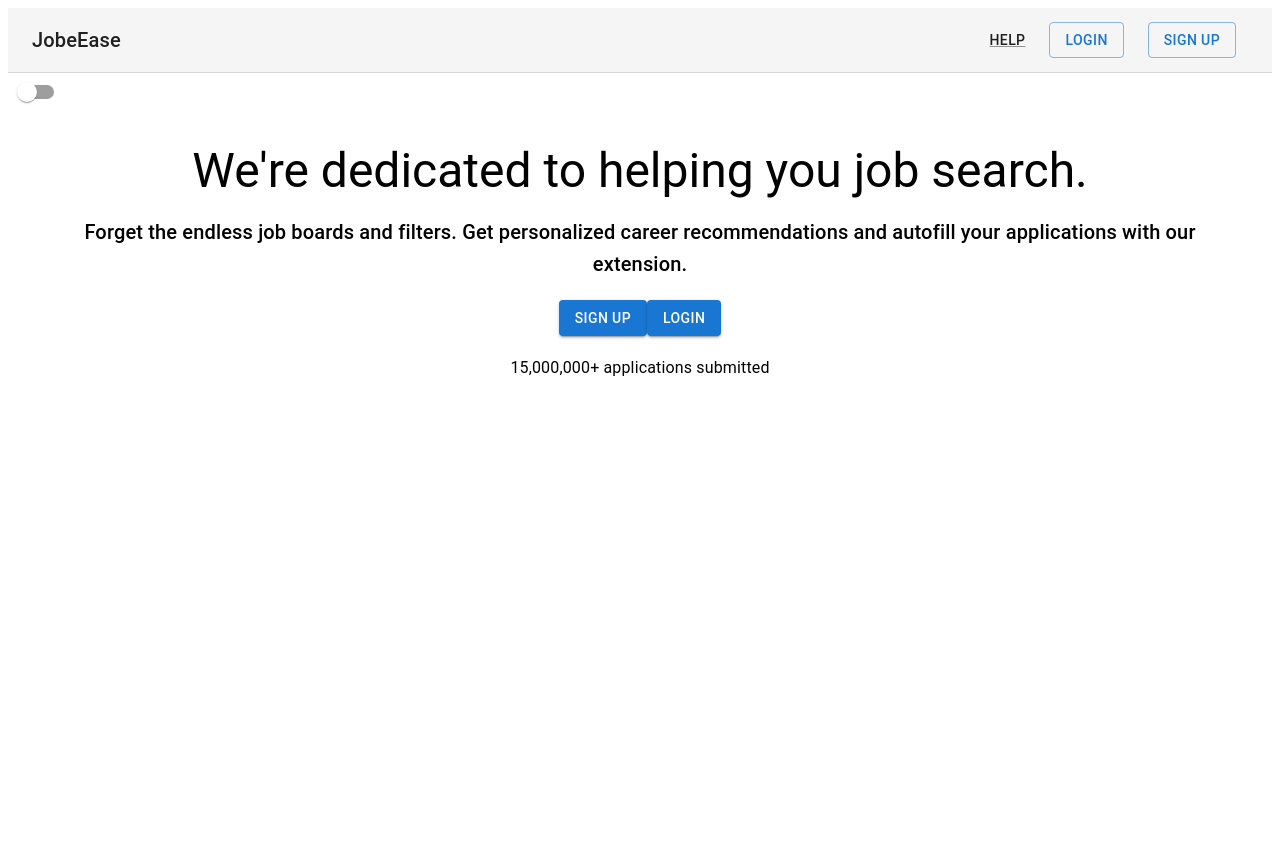
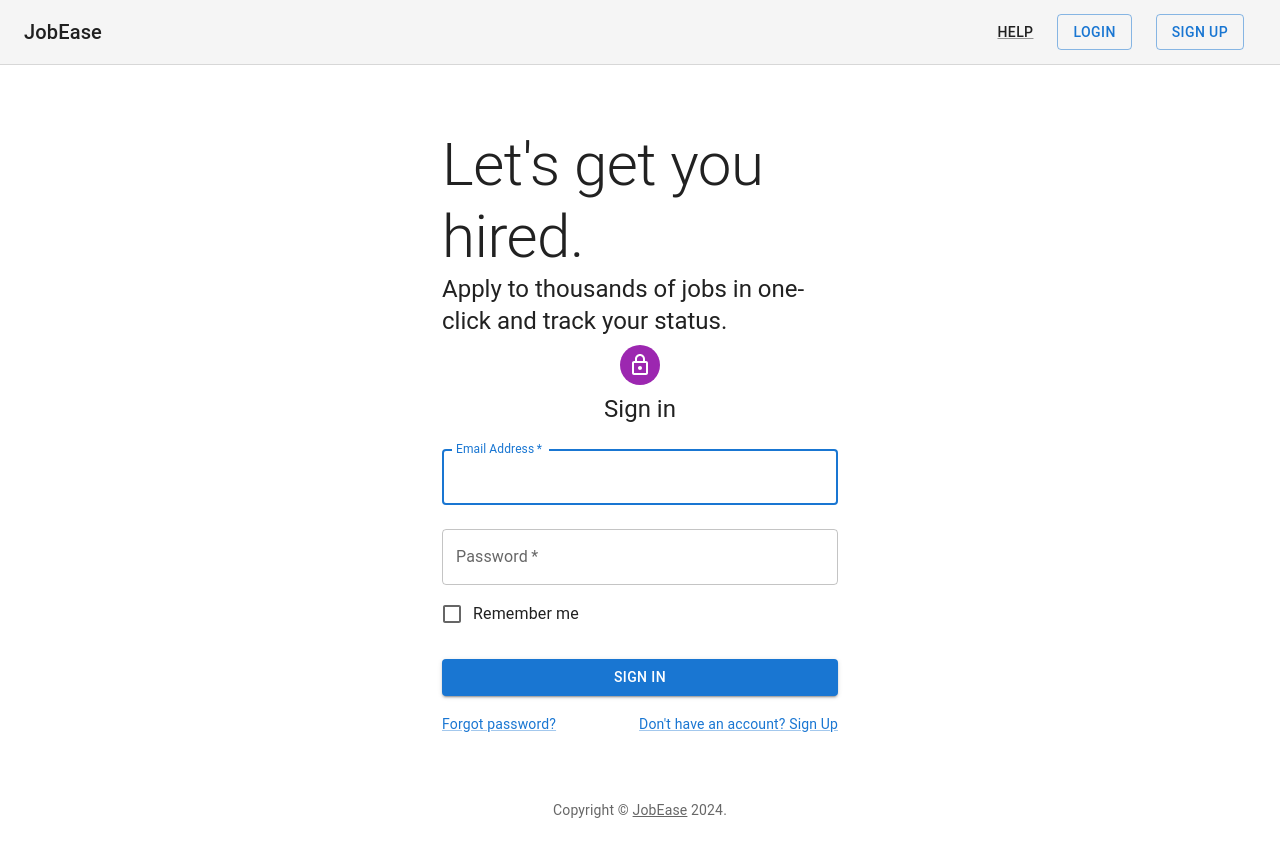
Before and after one commit to lokesh2103/job-ease, a React (Vite) app: page /signin in a window 1280 px wide. Before the commit the page ends 800 px from the top, so only its background shows below. Built offline with nearby package versions, Linux system fonts and the light colour scheme.

Commit message:
added login page

```diff
--- a/package.json
+++ b/package.json
@@ -21,6 +21,7 @@
   "devDependencies": {
     "@types/react": "^18.2.43",
     "@types/react-dom": "^18.2.17",
+    "@types/react-router-dom": "^5.3.3",
     "@vitejs/plugin-react": "^4.2.1",
     "eslint": "^8.55.0",
     "eslint-plugin-react": "^7.33.2",
--- a/src/App.jsx
+++ b/src/App.jsx
@@ -1,20 +1,19 @@
-import { BrowserRouter, Route } from "react-router-dom";
-import Header from "./components/Header/header";
-import Home from "./pages/home/home";
-import { Switch } from "@mui/material";
+import { BrowserRouter, Route, Routes } from "react-router-dom";
+import Home from "./pages/home/Home";
+import Header from "./components/header/header";
 import Login from "./pages/login/login";
 
 function App() {
   return (
     <div>
-      <Header />
       <BrowserRouter>
-        <Switch>
-          <Route path="/" exact component={Home} />
-          <Route path="/login" exact component={Login} />
-        </Switch>
+        <Header />
+        <Routes>
+          <Route path="/" element={<Home />} />
+          <Route path="/signin" element={<Login />} />
+          <Route path="/signup" element={<Login />} />
+        </Routes>
       </BrowserRouter>
-      <Home />
     </div>
   );
 }
--- a/src/components/header/header.jsx
+++ b/src/components/header/header.jsx
@@ -1,12 +1,12 @@
 import { AppBar, Button, Link, Toolbar, Typography } from "@mui/material";
-// import { useHistory } from "react-router-dom";
+import { useNavigate } from "react-router-dom";
 
 const Header = () => {
-  //   const history = useHistory();
+  const nav = useNavigate();
 
   const handleClick = () => {
     // Navigate("/login");
-    // history.push("/login");
+    nav()
   };
 
   return (
@@ -18,7 +18,7 @@
     >
       <Toolbar sx={{ flexWrap: "wrap" }}>
         <Typography variant="h6" color="inherit" noWrap sx={{ flexGrow: 1 }}>
-          JobeEase
+          JobEase
         </Typography>
         <nav>
           <Link
--- a/src/pages/login/login.jsx
+++ b/src/pages/login/login.jsx
@@ -1,17 +1,122 @@
 import { Button } from "@mui/material";
+import Container from "@mui/material/Container";
+import CssBaseline from "@mui/material/CssBaseline";
+import Avatar from "@mui/material/Avatar";
+import TextField from "@mui/material/TextField";
+import FormControlLabel from "@mui/material/FormControlLabel";
+import Checkbox from "@mui/material/Checkbox";
+import Link from "@mui/material/Link";
+import Grid from "@mui/material/Grid";
+import Box from "@mui/material/Box";
+import LockOutlinedIcon from "@mui/icons-material/LockOutlined";
+import Typography from "@mui/material/Typography";
+
+function Copyright(props) {
+  return (
+    <Typography
+      variant="body2"
+      color="text.secondary"
+      align="center"
+      {...props}
+    >
+      {"Copyright © "}
+      <Link color="inherit" href="https://mui.com/">
+        JobEase
+      </Link>{" "}
+      {new Date().getFullYear()}
+      {"."}
+    </Typography>
+  );
+}
 
 function Login() {
+  const handleSubmit = (event) => {
+    event.preventDefault();
+    const data = new FormData(event.currentTarget);
+    console.log({
+      email: data.get("email"),
+      password: data.get("password"),
+    });
+  };
+
   return (
     <div>
-      <div>
-        <Button
-          variant="contained"
-          color="primary"
-          style={{ marginTop: "20px" }}
+      <Container component="main" maxWidth="xs">
+        <CssBaseline />
+        <Box
+          sx={{
+            marginTop: 8,
+            display: "flex",
+            flexDirection: "column",
+            alignItems: "center",
+          }}
         >
-          Sign Up
-        </Button>
-      </div>
+          <Typography component="h1" variant="h2">
+            Let&apos;s get you hired.
+          </Typography>
+          <Typography component="h1" variant="h5">
+            Apply to thousands of jobs in one-click and track your status.
+          </Typography>
+          <Avatar sx={{ m: 1, bgcolor: "secondary.main" }}>
+            <LockOutlinedIcon />
+          </Avatar>
+          <Typography component="h1" variant="h5">
+            Sign in
+          </Typography>
+          <Box
+            component="form"
+            onSubmit={handleSubmit}
+            noValidate
+            sx={{ mt: 1 }}
+          >
+            <TextField
+              margin="normal"
+              required
+              fullWidth
+              id="email"
+              label="Email Address"
+              name="email"
+              autoComplete="email"
+              autoFocus
+            />
+            <TextField
+              margin="normal"
+              required
+              fullWidth
+              name="password"
+              label="Password"
+              type="password"
+              id="password"
+              autoComplete="current-password"
+            />
+            <FormControlLabel
+              control={<Checkbox value="remember" color="primary" />}
+              label="Remember me"
+            />
+            <Button
+              type="submit"
+              fullWidth
+              variant="contained"
+              sx={{ mt: 3, mb: 2 }}
+            >
+              Sign In
+            </Button>
+            <Grid container>
+              <Grid item xs>
+                <Link href="#" variant="body2">
+                  Forgot password?
+                </Link>
+              </Grid>
+              <Grid item>
+                <Link href="#" variant="body2">
+                  {"Don't have an account? Sign Up"}
+                </Link>
+              </Grid>
+            </Grid>
+          </Box>
+        </Box>
+        <Copyright sx={{ mt: 8, mb: 4 }} />
+      </Container>
     </div>
   );
 }
```
Also changed, not shown: src/components/dashboard/leftSidecomponents/LeftComponent/LeftComponent.jsx (renamed from src/components/dashboardComponent/leftSidecomponents/LeftComponent/LeftComponent.jsx), src/components/dashboard/leftSidecomponents/Logo/Logo.css (added), src/components/dashboard/leftSidecomponents/Logo/Logo.jsx (renamed from src/components/dashboardComponent/leftSidecomponents/Logo/Logo.jsx), src/components/dashboard/leftSidecomponents/Navigations/Navigation.css (added), src/components/dashboard/leftSidecomponents/Navigations/Navigation.jsx (renamed from src/components/dashboardComponent/leftSidecomponents/Navigations/Navigation.jsx), src/components/dashboard/rightSideCompoents/Header/Header.css (added), src/components/dashboard/rightSideCompoents/Header/Header.js (renamed from src/components/dashboardComponent/rightSideCompoents/Header/Header.js), 1 other file (tests, documents, lock files or other folders).
